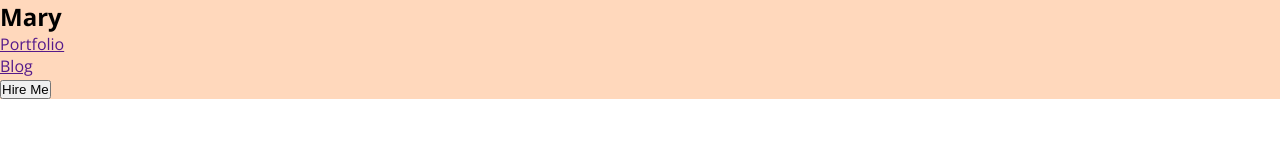
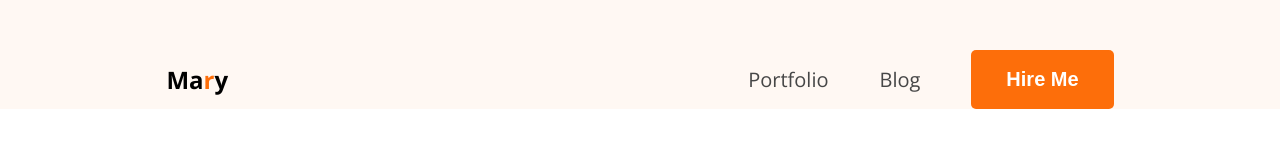
Before and after one commit to FariaAkter22/hero-dev-code, a plain HTML site: page index.html in a window 1280 px wide. Drawn offline with nearby package versions, Linux system fonts and the light colour scheme.

Commit message:
navigation

```diff
--- a/index.html
+++ b/index.html
@@ -13,12 +13,12 @@
     <header>
         <nav>
             <div class="logo">
-                <h2>Mary</h2>
+                <h2>Ma<span class="color-orange">r</span>y</h2>
             </div>
-            <ul>
+            <ul class="menu">
                 <li><a href="">Portfolio</a></li>
                 <li><a href="">Blog</a></li>
-                <li><button>Hire Me</button></li>
+                <li><button class="btn">Hire Me</button></li>
             </ul>
         </nav>
     </header>
--- a/style.html/portfolio.css
+++ b/style.html/portfolio.css
@@ -1,6 +1,4 @@
-/* body{ */
-    /* background-color: antiquewhite; */
-/* } */
+
 *{
     margin: 0;
     padding: 0;
@@ -12,6 +10,46 @@
   font-optical-sizing: auto;
 
 }
+logo h2{
+    font-size: 45px;
+
+}
+.color-orange{
+    color: #FD6E0A;
+    font-weight: 900px;
+}
+.btn{
+    background-color: #FD6E0A;
+    border: none;
+    padding: 18px 35px;
+    border-radius: 5px;
+    font-size: 20px;
+    font-weight: bold;
+    color: white;
+}
 header{
-    background-color: #ffd8bc;
+    background-color: #FFF8F3;
+    padding-top: 50px;
 }
+nav{
+    width:74%;
+    max-width: 1140;
+    /* border: 1px solid red; */
+    margin: 0px auto;
+    display: flex;
+    justify-content: space-between;
+    align-items: center;
+
+}
+nav .menu{
+    display: flex;
+    list-style: none;
+    gap: 51px;
+    text-decoration: none;
+    align-items: center;
+}
+nav .menu a{
+    font-size: 20px;
+    color: #474747;
+    text-decoration: none;
+}
```
